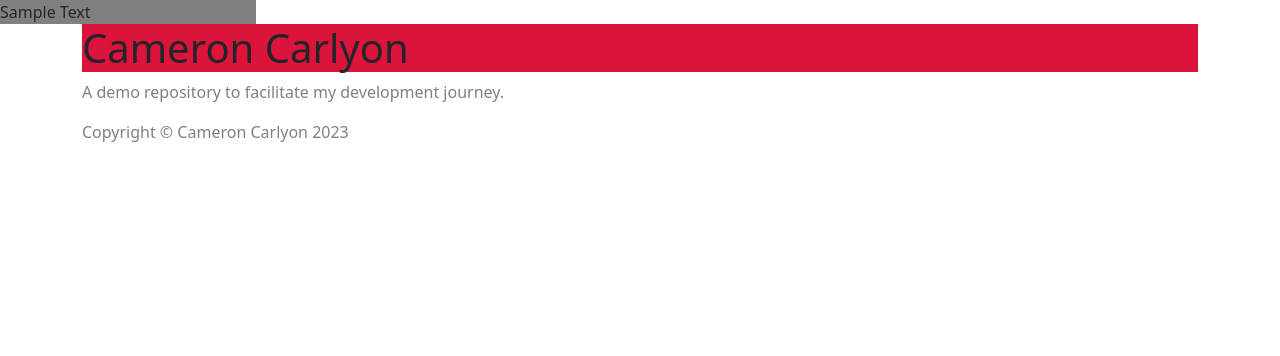
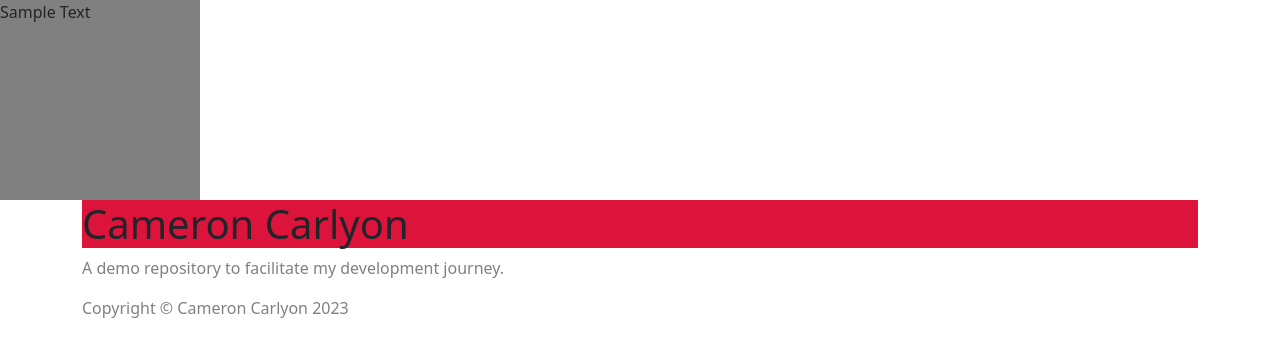
Before and after one commit to CameronCarlyon/cameroncarlyon.github.io, a plain HTML site: page index.html in a window 1280 px wide. Drawn offline with nearby package versions, Linux system fonts and the light colour scheme.

Commit message:
Update styles.css

```diff
--- a/styles.css
+++ b/styles.css
@@ -12,6 +12,6 @@ p {
 }
 .box {
   background-color: grey;
-  width: 20%;
-  height: 20%;
+  width: 200px;
+  height: 200px;
 }
```
